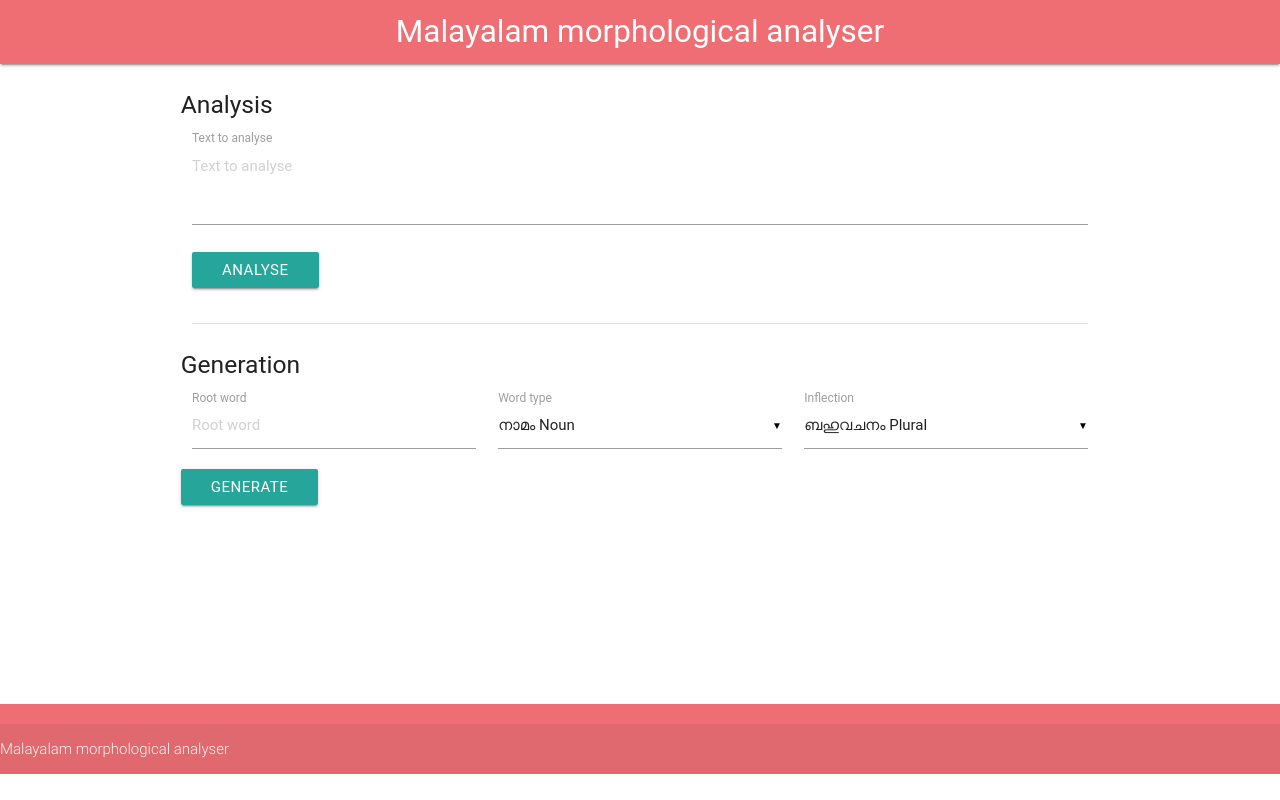
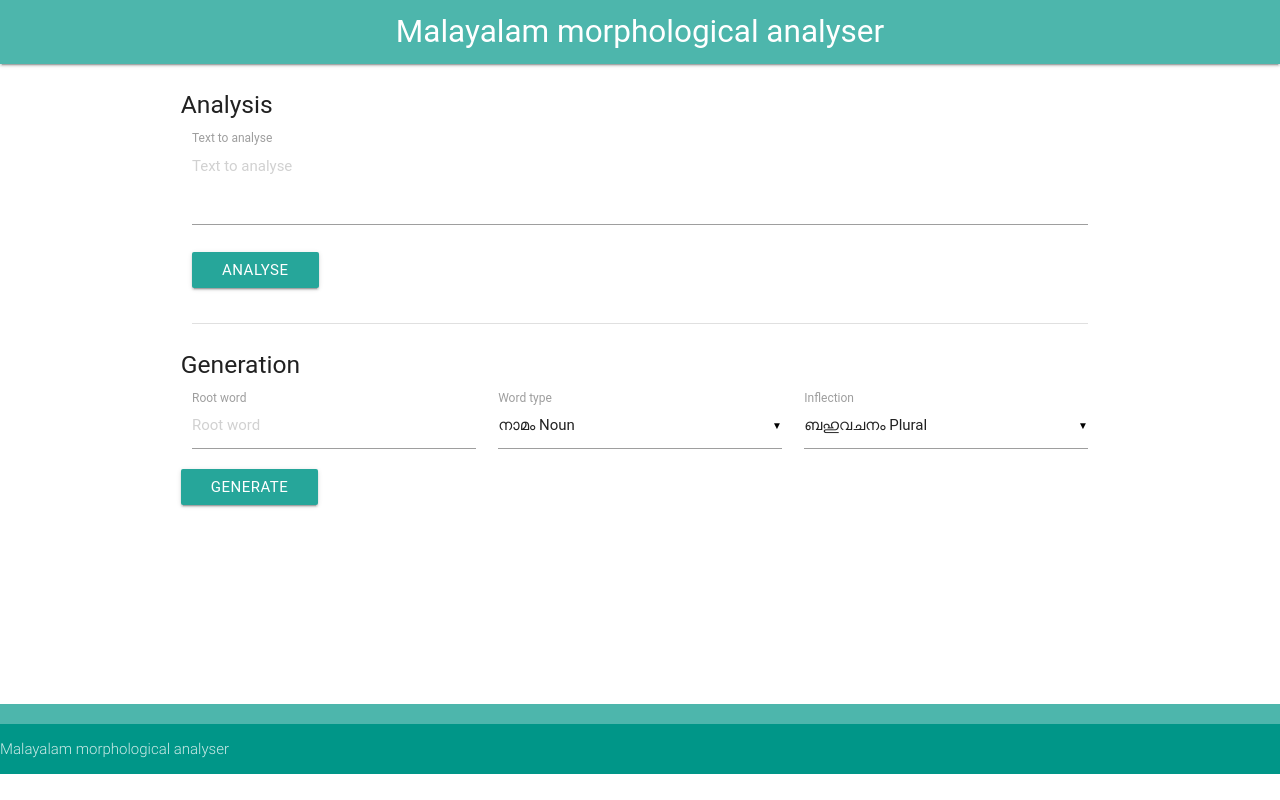
Before and after one commit to smc/mlmorph, a Flask app: page / in a window 1280 px wide. Run offline with Flask 2, Linux system fonts and the light colour scheme; some libraries are stand-ins or nearby versions; some web fonts are replaced.

Commit message:
web: color updates

```diff
--- a/web/templates/layout.html
+++ b/web/templates/layout.html
@@ -19,7 +19,7 @@
 
 <body>
 	<header>
-		<nav>
+		<nav class="teal lighten-2">
 			<div class="nav-wrapper">
 				<a href="#" class="brand-logo center">Malayalam morphological analyser</a>
 			</div>
@@ -29,8 +29,8 @@
 		{% block body %}{% endblock %}
 	</div>
 	</div>
-	<footer class="page-footer">
-		<div class="footer-copyright">
+	<footer class="page-footer teal lighten-2">
+		<div class="footer-copyright teal lighten-2>
 			<a class="grey-text text-lighten-4 right" href="https://github.com/santhoshtr/mlmorph">Malayalam morphological analyser</a>
 		</div>
 	</footer>
```
